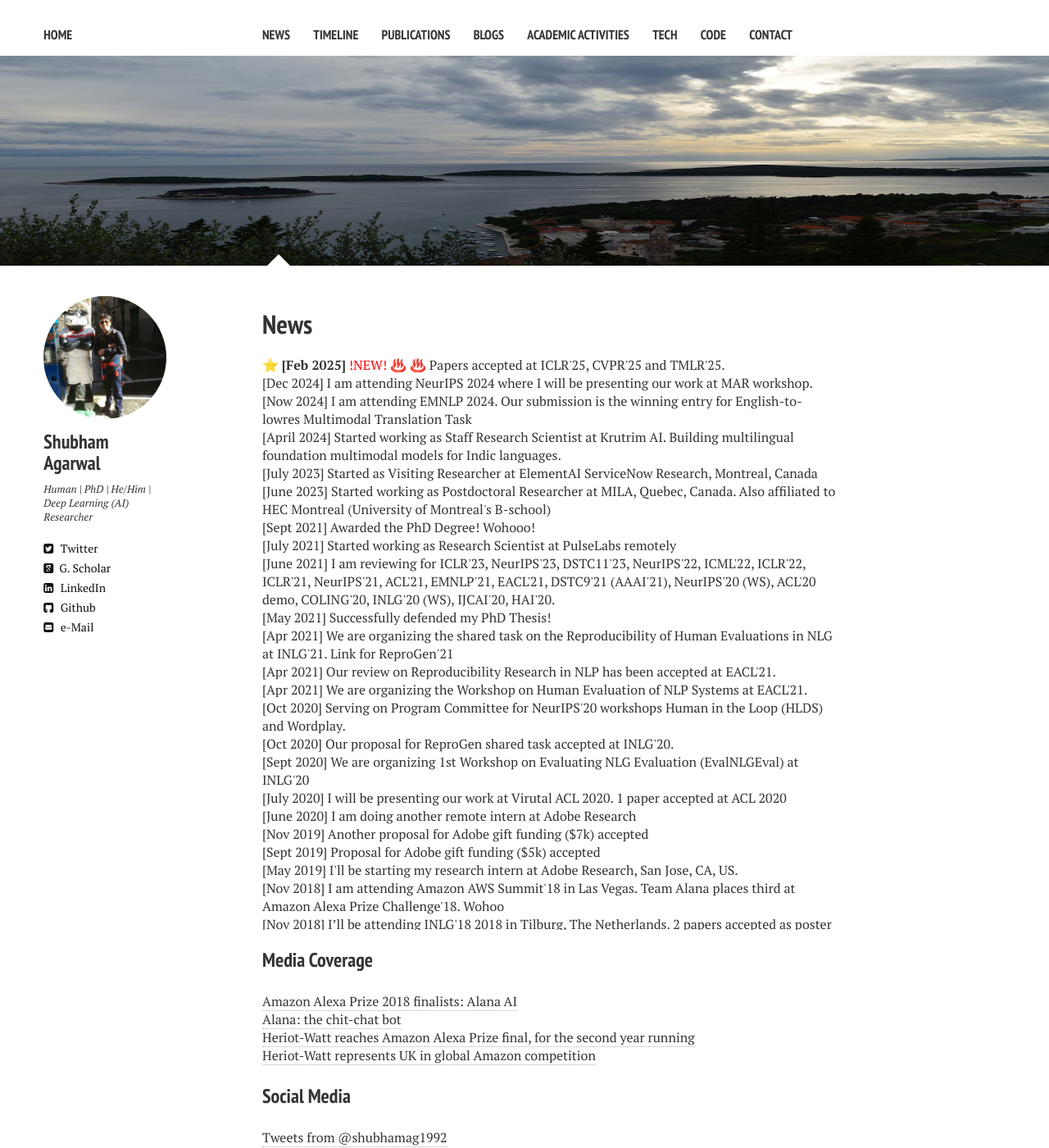
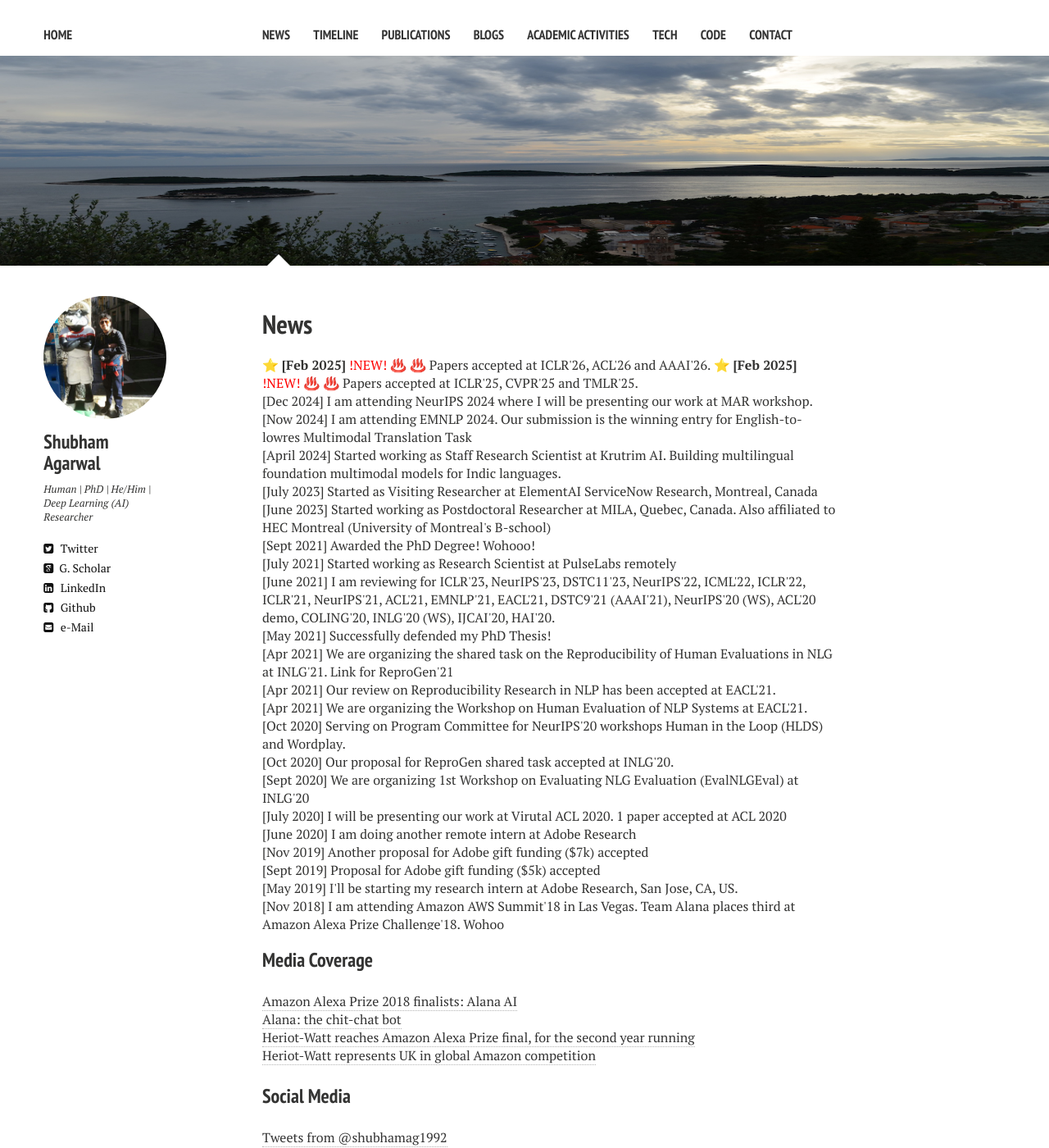
Before and after one commit to shubhamagarwal92/shubhamagarwal92.github.io, a Jekyll site: the page built from news.md, in a window 1280 px wide and 1400 px high. Shown: the whole window at 82% size. Built offline with Jekyll 4.4.1, drawn with Linux system fonts in a browser that asks for light colours; nearby versions of some CDN libraries; comment, search, counter and statistics services are not loaded.

Commit message:
Update news.md

```diff
--- a/news.md
+++ b/news.md
@@ -22,6 +22,7 @@ comments: false
 
  <div class="mCustomScrollbar" data-mcs-theme="inset-dark" style="height:700px;width:700px;font:25px/30px;font-face: Inherit; overflow:auto;">
 
+⭐️ <span style="font-weight: bold;">[Feb 2025]</span>  <span style="color:red;"> !NEW! ♨️ ♨️</span> Papers accepted at ICLR'26, ACL'26 and AAAI'26.
 ⭐️ <span style="font-weight: bold;">[Feb 2025]</span>  <span style="color:red;"> !NEW! ♨️ ♨️</span> Papers accepted at ICLR'25, CVPR'25 and TMLR'25.
 <br />
 [Dec 2024] I am attending NeurIPS 2024 where I will be presenting our work at MAR workshop.
```
